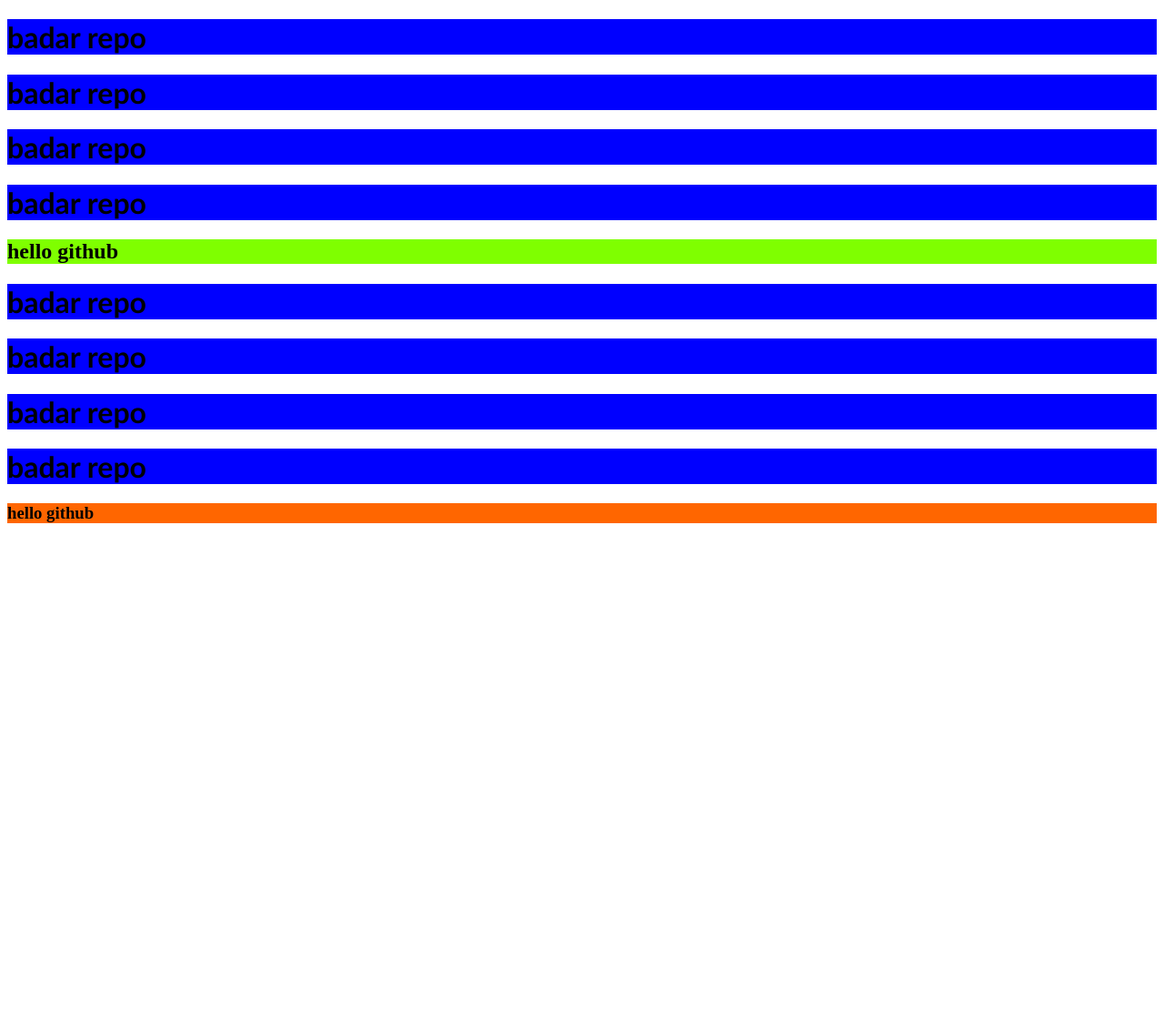
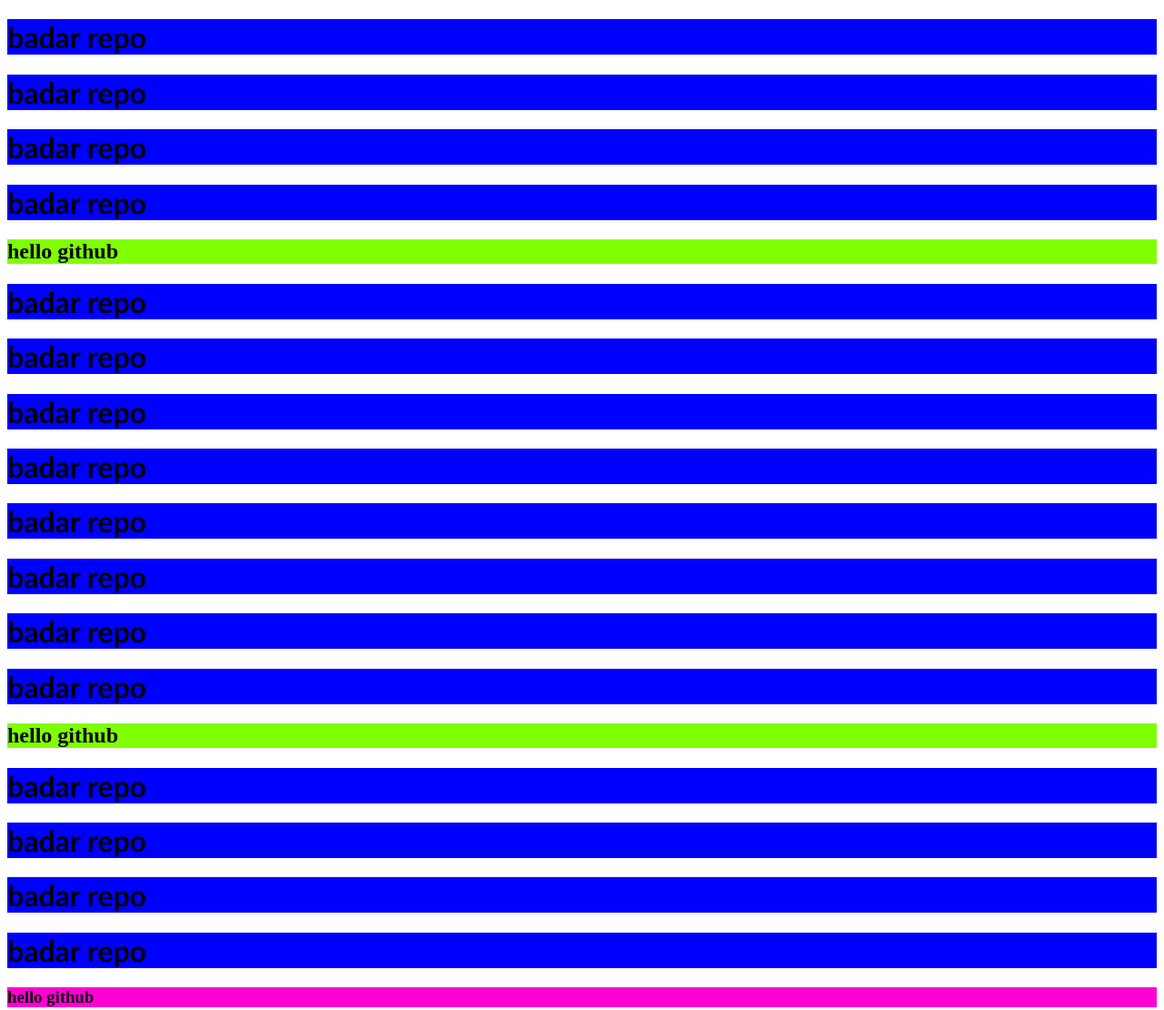
Before and after one commit to BADARAHMEDSHEIKH/nov-2021-18, a plain HTML site: page index.html in a window 1280 px wide. Shown: the top 1110 px of the page at 91% size. Before the commit the page ends 800 px from the top, so only its background shows below. Drawn offline with Linux system fonts and the light colour scheme.

Commit message:
hello badar ahmed sheikh git third time

```diff
--- a/index.css
+++ b/index.css
@@ -8,5 +8,5 @@ h2
 }
 h3
 {
-    background-color: rgb(255, 102, 0);
+    background-color: rgb(255, 0, 212);
 }
--- a/index.html
+++ b/index.html
@@ -13,6 +13,14 @@
     <h2>hello github</h2>
     <h1>badar repo</h1>
     <h1>badar repo</h1><h1>badar repo</h1><h1>badar repo</h1>
+
+
+    <h1>badar repo</h1>
+    <h1>badar repo</h1><h1>badar repo</h1><h1>badar repo</h1>
+    <h2>hello github</h2>
+    <h1>badar repo</h1>
+    <h1>badar repo</h1><h1>badar repo</h1><h1>badar repo</h1>
+    <h3>hello github</h3>
     <h3>hello github</h3>
 </body>
 </html>
```
